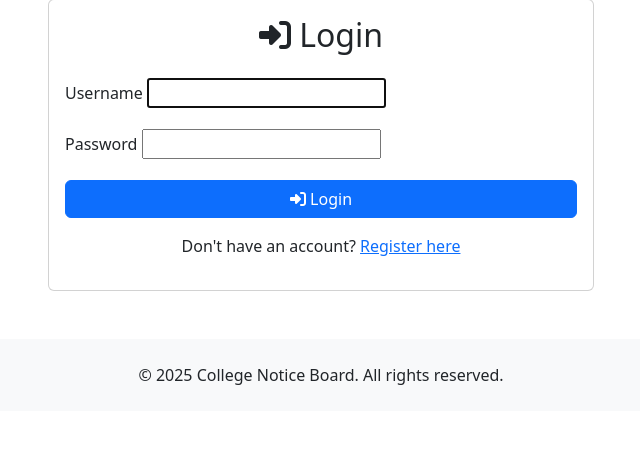
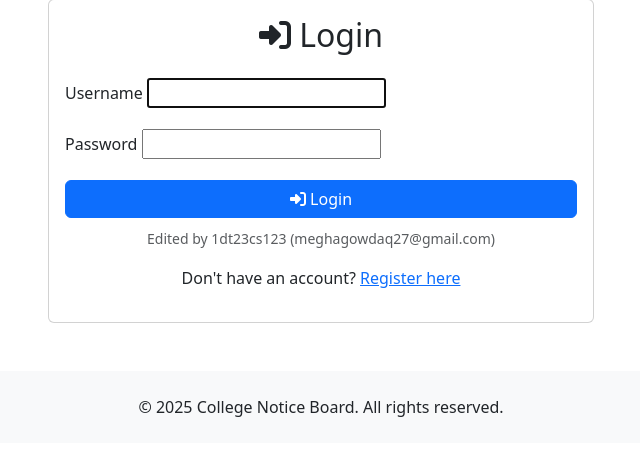
Before and after one commit to Himamartha/campus_board, a Django app: page /login/ in a window 1280 px wide. Shown: the part 105-561 px from the top of the page, without its empty margins (319-959 px from the left). Run offline with Django 5.2, Linux system fonts and the light colour scheme.

Commit message:
Add collaborator note to login page (1dt23cs123)

```diff
--- a/college_noticeboard_app/templates/registration/login.html
+++ b/college_noticeboard_app/templates/registration/login.html
@@ -29,6 +29,9 @@
                                 <i class="fas fa-sign-in-alt"></i> Login
                             </button>
                         </div>
+                        <div class="text-center mt-2">
+                            <small class="text-muted">Edited by 1dt23cs123 (meghagowdaq27@gmail.com)</small>
+                        </div>
                     </form>
                     <div class="text-center mt-3">
                         <p>Don't have an account? <a href="{% url 'register' %}">Register here</a></p>
```
